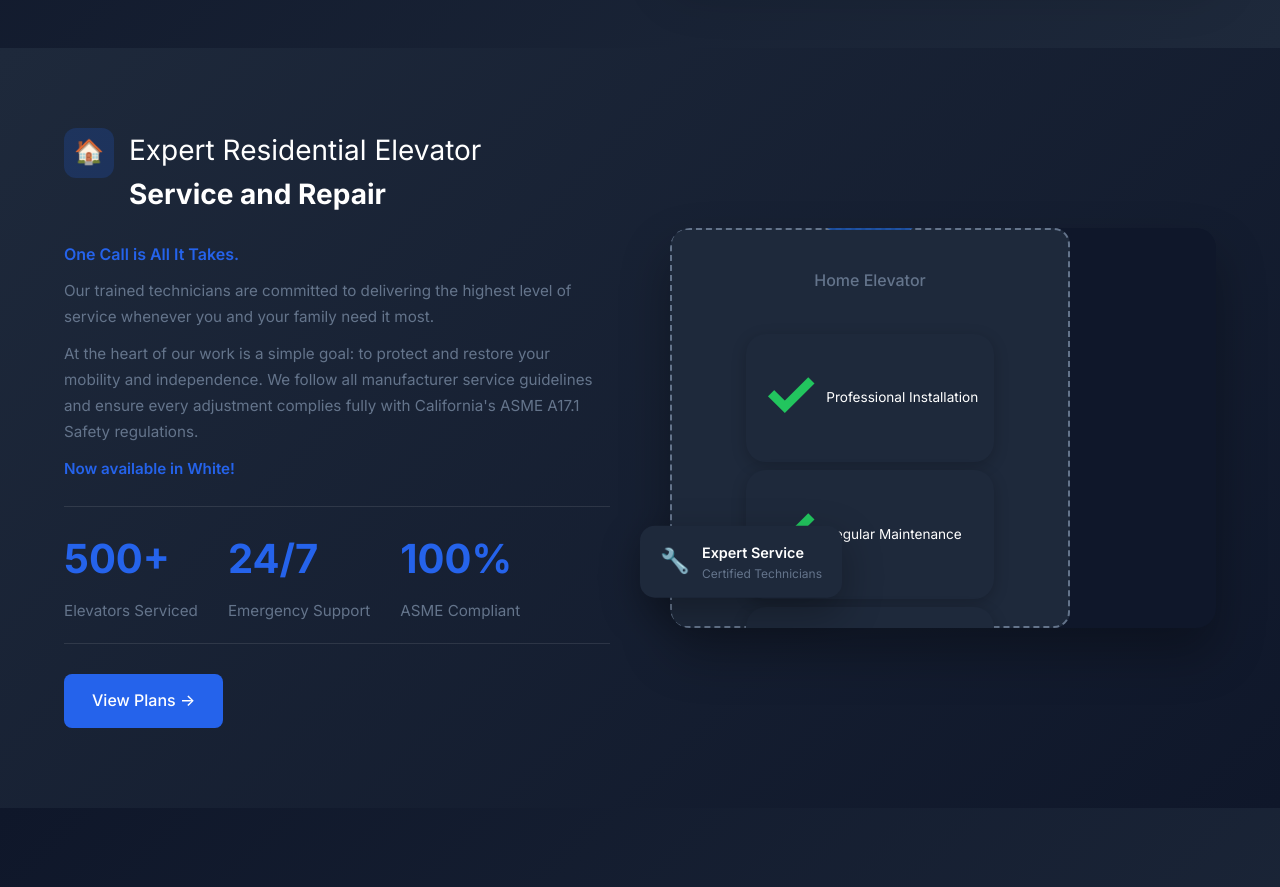
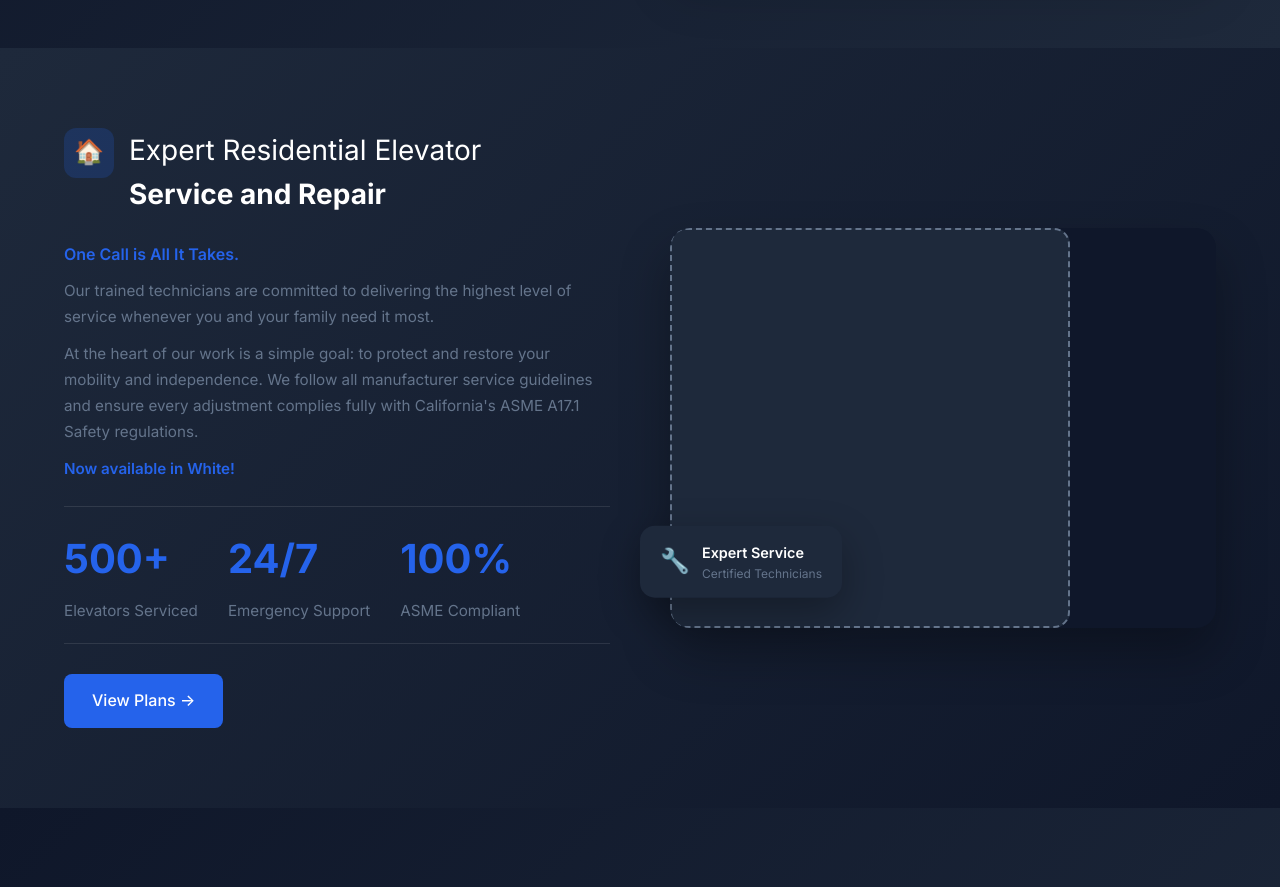
Before and after one commit to LeeDev428/BionicAim, a React (Vite) app: page / in a window 1280 px wide. Shown: the part 1800-2687 px from the top of the page. Built offline with nearby package versions, Linux system fonts and the light colour scheme.

Commit message:
Update ElevatorService.tsx

```diff
--- a/src/sections/ElevatorService/ElevatorService.tsx
+++ b/src/sections/ElevatorService/ElevatorService.tsx
@@ -55,21 +55,6 @@ const ElevatorService = () => {
         <div className={`elevator-visual ${isInView ? 'animate-slideInRight delay-2' : ''}`}>
           <div className="elevator-image-card">
             <div className="image-placeholder elevator-placeholder">
-              <div className="placeholder-content">
-                <span className="placeholder-icon">🛗</span>
-                <span className="placeholder-label">Home Elevator</span>
-              </div>
-              <div className="elevator-overlay">
-                <div className="overlay-item">
-                  <span>✓</span> Professional Installation
-                </div>
-                <div className="overlay-item">
-                  <span>✓</span> Regular Maintenance
-                </div>
-                <div className="overlay-item">
-                  <span>✓</span> Safety Certified
-                </div>
-              </div>
             </div>
           </div>
           <div className="floating-card">
```
